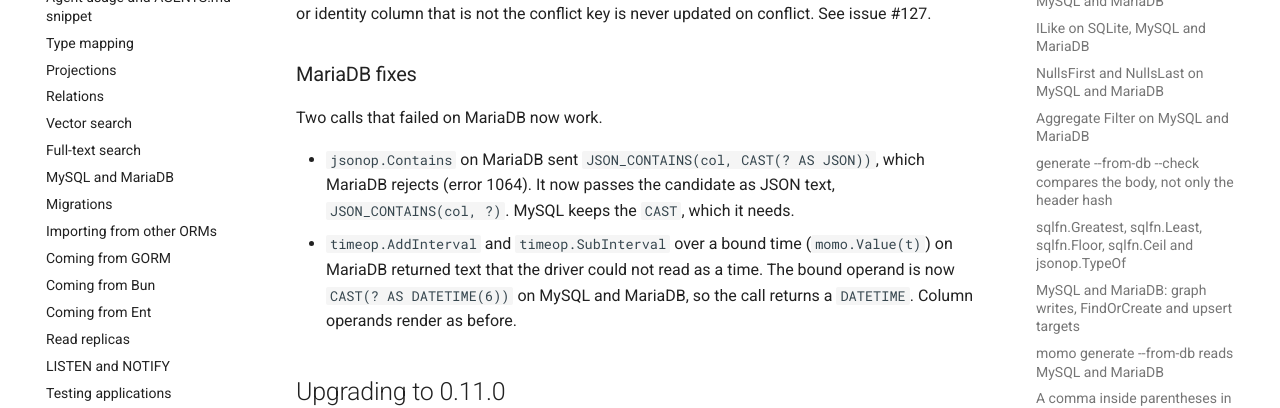
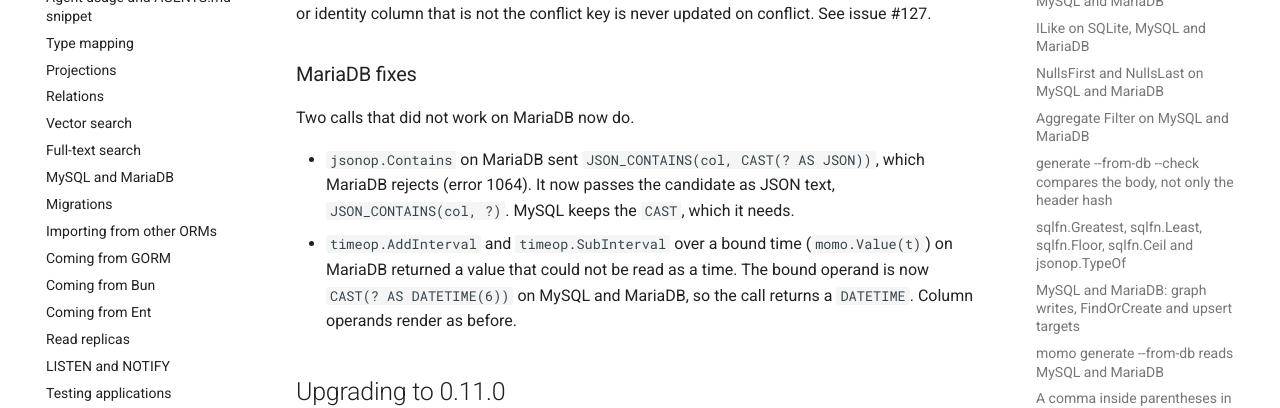
Before and after one commit to azrtydxb/momo, an MkDocs documentation site: the page built from docs/upgrading.md, in a window 1280 px wide and 900 px high, scrolled down 5196 px. Shown: the part 152-560 px from the top of the window. Built offline with MkDocs 1.6.1 and Material for MkDocs 9.7.7, drawn with Linux system fonts in a browser that asks for light colours; comment, search, counter and statistics services are not loaded; the version menu is left out.

```diff
--- a/docs/upgrading.md
+++ b/docs/upgrading.md
@@ -235,13 +235,13 @@ conflict key is never updated on conflict. See issue #127.
 
 ### MariaDB fixes
 
-Two calls that failed on MariaDB now work.
+Two calls that did not work on MariaDB now do.
 
 - `jsonop.Contains` on MariaDB sent `JSON_CONTAINS(col, CAST(? AS JSON))`,
   which MariaDB rejects (error 1064). It now passes the candidate as JSON text,
   `JSON_CONTAINS(col, ?)`. MySQL keeps the `CAST`, which it needs.
 - `timeop.AddInterval` and `timeop.SubInterval` over a bound time
-  (`momo.Value(t)`) on MariaDB returned text that the driver could not read as a
+  (`momo.Value(t)`) on MariaDB returned a value that could not be read as a
   time. The bound operand is now `CAST(? AS DATETIME(6))` on MySQL and MariaDB,
   so the call returns a `DATETIME`. Column operands render as before.
 
```
Also changed, not shown: 1 other file.
